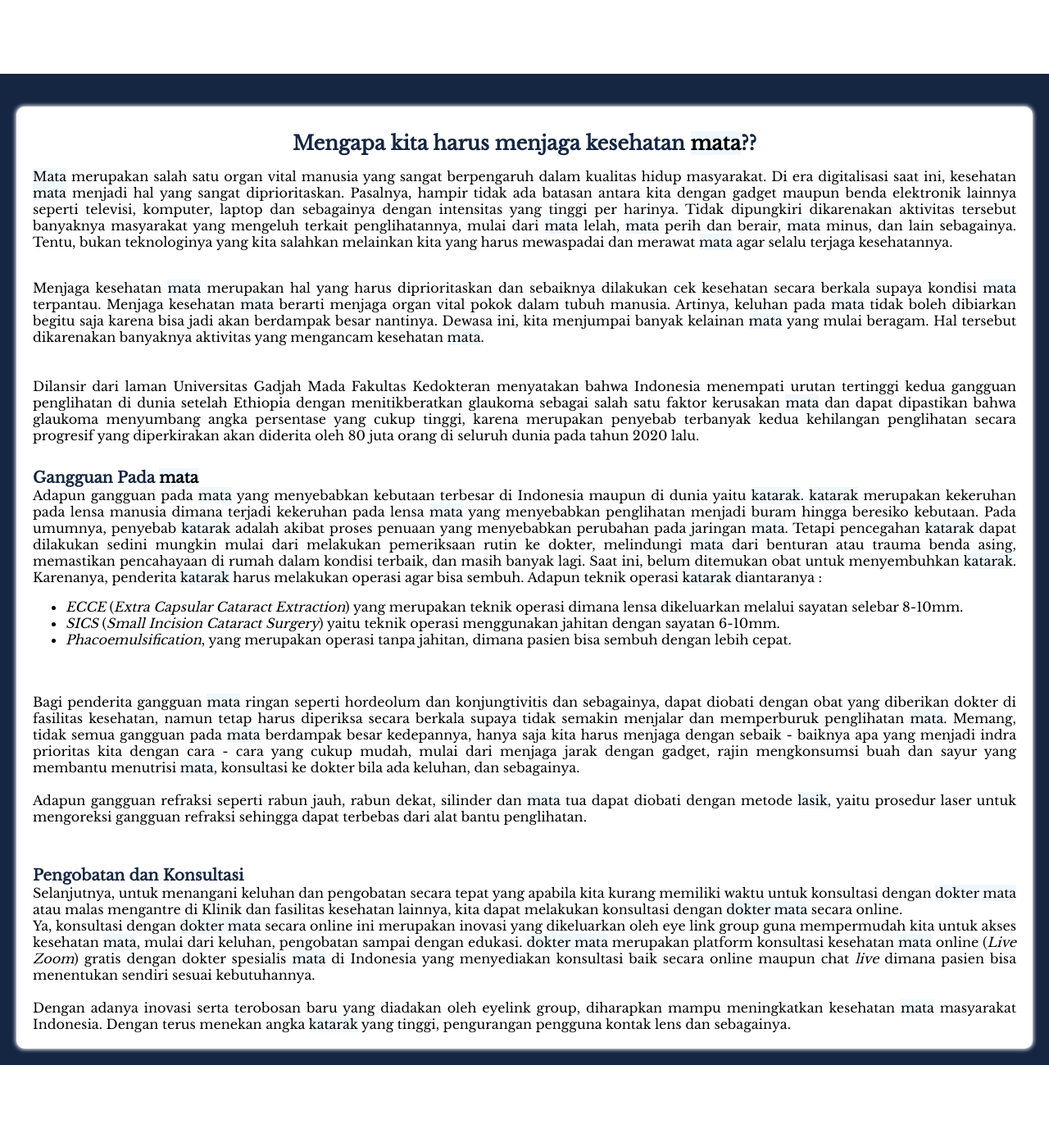
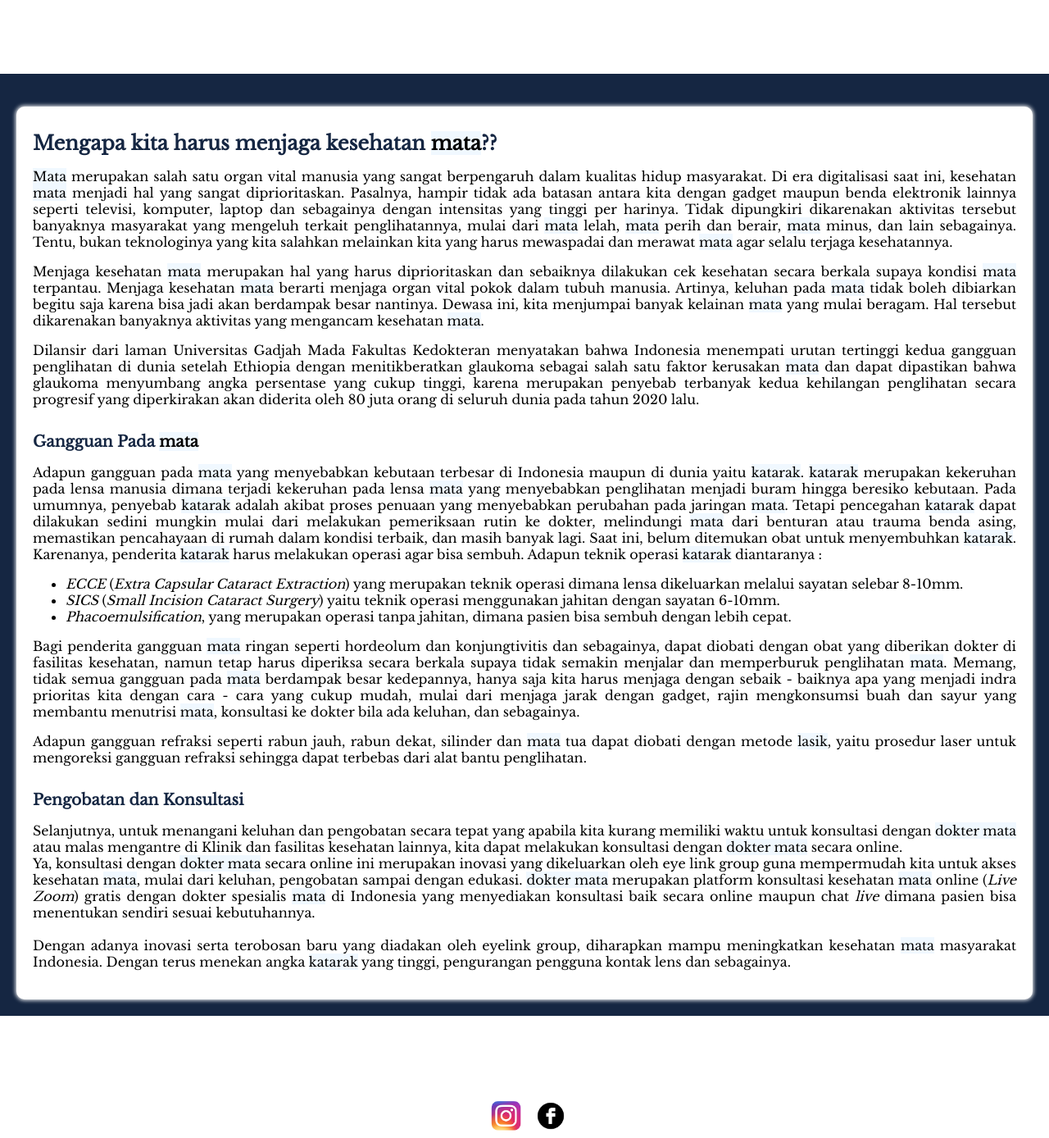
Before and after one commit to megamalias/megamalias.git.io, a plain HTML site: page index.html in a window 1280 px wide. Shown: the part 220-1608 px from the top of the page at 82% size. Drawn offline with nearby package versions, Linux system fonts and the light colour scheme; files whose address does not match are found by name.

Commit message:
Update index.html

```diff
--- a/index.html
+++ b/index.html
@@ -22,32 +22,32 @@
         <main>
             <div id="content">
                 <article class="card">
-                    <h2 align="center">Mengapa kita harus menjaga kesehatan <a href="https://kmu.id/anatomi.mata/"><b>mata</b></a>?? </h2>
+                    <h2 align="left">Mengapa kita harus menjaga kesehatan <a href="https://kmu.id/anatomi.mata/"><b>mata</b></a>?? </h2>
                     <p>
                         <a href="https://kmu.id/anatomi.mata/">Mata</a> merupakan salah satu organ vital manusia yang sangat berpengaruh dalam kualitas hidup masyarakat. Di era digitalisasi saat ini, kesehatan <a href="https://kmu.id/anatomi.mata/">mata</a> menjadi hal yang sangat diprioritaskan. Pasalnya, hampir tidak ada batasan antara kita dengan gadget maupun benda elektronik lainnya seperti televisi, komputer, laptop dan sebagainya dengan intensitas yang tinggi per harinya.
 Tidak dipungkiri dikarenakan aktivitas tersebut banyaknya masyarakat yang mengeluh terkait penglihatannya, mulai dari <a href="https://kmu.id/anatomi.mata/">mata</a> lelah, <a href="https://kmu.id/anatomi.mata/">mata</a> perih dan berair, <a href="https://kmu.id/anatomi.mata/">mata</a> minus, dan lain sebagainya.
 Tentu, bukan teknologinya yang kita salahkan melainkan kita yang harus mewaspadai dan merawat <a href="https://kmu.id/anatomi.mata/">mata</a> agar selalu terjaga kesehatannya.
-                    </p> <br>
-					Menjaga kesehatan <a href="https://kmu.id/anatomi.mata/">mata</a> merupakan hal yang harus diprioritaskan dan sebaiknya dilakukan cek kesehatan secara berkala supaya kondisi <a href="https://kmu.id/anatomi.mata/">mata</a> terpantau. Menjaga kesehatan <a href="https://kmu.id/anatomi.mata/">mata</a> berarti menjaga organ vital pokok dalam tubuh manusia. Artinya, keluhan pada <a href="https://kmu.id/anatomi.mata/">mata</a> tidak boleh dibiarkan begitu saja karena bisa jadi akan berdampak besar nantinya.
-Dewasa ini, kita menjumpai banyak kelainan <a href="https://kmu.id/anatomi.mata/">mata</a> yang mulai beragam. Hal tersebut dikarenakan banyaknya aktivitas yang mengancam kesehatan <a href="https://kmu.id/anatomi.mata/">mata</a>. <br> <br>
-
-				<br> Dilansir dari laman Universitas Gadjah Mada Fakultas Kedokteran menyatakan bahwa Indonesia menempati urutan tertinggi kedua gangguan penglihatan di dunia setelah Ethiopia dengan menitikberatkan glaukoma sebagai salah satu faktor kerusakan <a href="https://kmu.id/anatomi.mata/">mata</a> dan dapat dipastikan bahwa glaukoma menyumbang angka persentase yang cukup tinggi, karena merupakan penyebab terbanyak kedua kehilangan penglihatan secara progresif yang diperkirakan akan diderita oleh 80 juta orang di seluruh dunia pada tahun 2020 lalu.
-				<br id="Bag2"><br>
-				 <H3> Gangguan Pada <a href="https://kmu.id/anatomi.mata/"><b>mata</a></b> </h3>
-				Adapun gangguan pada <a href="https://kmu.id/anatomi.mata/">mata</a> yang menyebabkan kebutaan terbesar di Indonesia maupun di dunia yaitu <a href="https://kmu.id/mata-katarak">katarak</a>. <a href="https://kmu.id/mata-katarak">katarak</a> merupakan kekeruhan pada lensa manusia dimana terjadi kekeruhan pada lensa <a href="https://kmu.id/anatomi.mata/">mata</a> yang menyebabkan penglihatan menjadi buram hingga beresiko kebutaan. Pada umumnya, penyebab <a href="https://kmu.id/mata-katarak">katarak</a> adalah akibat proses penuaan yang menyebabkan perubahan pada jaringan <a href="https://kmu.id/anatomi.mata/">mata</a>.
+                    </p>
+					<p>Menjaga kesehatan <a href="https://kmu.id/anatomi.mata/">mata</a> merupakan hal yang harus diprioritaskan dan sebaiknya dilakukan cek kesehatan secara berkala supaya kondisi <a href="https://kmu.id/anatomi.mata/">mata</a> terpantau. Menjaga kesehatan <a href="https://kmu.id/anatomi.mata/">mata</a> berarti menjaga organ vital pokok dalam tubuh manusia. Artinya, keluhan pada <a href="https://kmu.id/anatomi.mata/">mata</a> tidak boleh dibiarkan begitu saja karena bisa jadi akan berdampak besar nantinya.
+Dewasa ini, kita menjumpai banyak kelainan <a href="https://kmu.id/anatomi.mata/">mata</a> yang mulai beragam. Hal tersebut dikarenakan banyaknya aktivitas yang mengancam kesehatan <a href="https://kmu.id/anatomi.mata/">mata</a>.
+</p>
+			Dilansir dari laman Universitas Gadjah Mada Fakultas Kedokteran menyatakan bahwa Indonesia menempati urutan tertinggi kedua gangguan penglihatan di dunia setelah Ethiopia dengan menitikberatkan glaukoma sebagai salah satu faktor kerusakan <a href="https://kmu.id/anatomi.mata/">mata</a> dan dapat dipastikan bahwa glaukoma menyumbang angka persentase yang cukup tinggi, karena merupakan penyebab terbanyak kedua kehilangan penglihatan secara progresif yang diperkirakan akan diderita oleh 80 juta orang di seluruh dunia pada tahun 2020 lalu.
+				<br><br>
+				 <H3 id="Bag2"> Gangguan Pada <a href="https://kmu.id/anatomi.mata/"><b>mata</a></b> </h3> </p>
+				<p>Adapun gangguan pada <a href="https://kmu.id/anatomi.mata/">mata</a> yang menyebabkan kebutaan terbesar di Indonesia maupun di dunia yaitu <a href="https://kmu.id/mata-katarak">katarak</a>. <a href="https://kmu.id/mata-katarak">katarak</a> merupakan kekeruhan pada lensa manusia dimana terjadi kekeruhan pada lensa <a href="https://kmu.id/anatomi.mata/">mata</a> yang menyebabkan penglihatan menjadi buram hingga beresiko kebutaan. Pada umumnya, penyebab <a href="https://kmu.id/mata-katarak">katarak</a> adalah akibat proses penuaan yang menyebabkan perubahan pada jaringan <a href="https://kmu.id/anatomi.mata/">mata</a>.
 Tetapi pencegahan <a href="https://kmu.id/mata-katarak">katarak</a> dapat dilakukan sedini mungkin mulai dari melakukan pemeriksaan rutin ke dokter, melindungi <a href="https://kmu.id/anatomi.mata/">mata</a> dari benturan atau trauma benda asing, memastikan pencahayaan di rumah dalam kondisi terbaik, dan masih banyak lagi.
 Saat ini, belum ditemukan obat untuk menyembuhkan <a href="https://kmu.id/mata-katarak">katarak</a>. Karenanya, penderita <a href="https://kmu.id/mata-katarak">katarak</a> harus melakukan operasi agar bisa sembuh. Adapun teknik operasi <a href="https://kmu.id/mata-katarak">katarak</a> diantaranya :
 <ul><li><i>ECCE </i>(<i>Extra Capsular Cataract Extraction</i>) yang merupakan teknik operasi dimana lensa dikeluarkan melalui sayatan selebar 8-10mm.</li>
 <li><i>SICS</i> (<i>Small Incision Cataract Surgery</i>) yaitu teknik operasi menggunakan jahitan dengan sayatan 6-10mm. </li>
 <li><i>Phacoemulsification</i>, yang merupakan operasi tanpa jahitan, dimana pasien bisa sembuh dengan lebih cepat.</li></ul>
-				<br><br>
+
 				Bagi penderita gangguan <a href="https://kmu.id/anatomi.mata/">mata</a> ringan seperti hordeolum dan konjungtivitis dan sebagainya, dapat diobati dengan obat yang diberikan dokter di fasilitas kesehatan, namun tetap harus diperiksa secara berkala supaya tidak semakin menjalar dan memperburuk penglihatan <a href="https://kmu.id/anatomi.mata/">mata</a>.
-Memang, tidak semua gangguan pada <a href="https://kmu.id/anatomi.mata/">mata</a> berdampak besar kedepannya, hanya saja kita harus menjaga dengan sebaik - baiknya apa yang menjadi indra prioritas kita dengan cara - cara yang cukup mudah, mulai dari menjaga jarak dengan gadget, rajin mengkonsumsi buah dan sayur yang membantu menutrisi <a href="https://kmu.id/anatomi.mata/">mata</a>, konsultasi ke dokter bila ada keluhan, dan sebagainya.
-				<br><br>
+Memang, tidak semua gangguan pada <a href="https://kmu.id/anatomi.mata/">mata</a> berdampak besar kedepannya, hanya saja kita harus menjaga dengan sebaik - baiknya apa yang menjadi indra prioritas kita dengan cara - cara yang cukup mudah, mulai dari menjaga jarak dengan gadget, rajin mengkonsumsi buah dan sayur yang membantu menutrisi <a href="https://kmu.id/anatomi.mata/">mata</a>, konsultasi ke dokter bila ada keluhan, dan sebagainya.</p>
+
 				Adapun gangguan refraksi seperti rabun jauh, rabun dekat, silinder dan <a href="https://kmu.id/anatomi.mata/">mata</a> tua dapat diobati dengan metode <a href="https://nationallasikcenter.id/lasik/">lasik</a>, yaitu prosedur laser untuk mengoreksi gangguan refraksi sehingga dapat terbebas dari alat bantu penglihatan.
-				<br id="Bag3"><br><br>
+				<br id="Bag3"><br>
 				<h3 > Pengobatan dan Konsultasi </h3>
-				Selanjutnya, untuk menangani keluhan dan pengobatan secara tepat yang apabila kita kurang memiliki waktu untuk konsultasi dengan <a href="https://doktermata.co.id/dokter-mata-konsultasi-kesehatan-mata/">dokter mata</a> atau malas mengantre di Klinik dan fasilitas kesehatan lainnya, kita dapat melakukan konsultasi dengan <a href="https://doktermata.co.id/dokter-mata-konsultasi-kesehatan-mata/">dokter mata</a> secara online. <br>
+				<p>Selanjutnya, untuk menangani keluhan dan pengobatan secara tepat yang apabila kita kurang memiliki waktu untuk konsultasi dengan <a href="https://doktermata.co.id/dokter-mata-konsultasi-kesehatan-mata/">dokter mata</a> atau malas mengantre di Klinik dan fasilitas kesehatan lainnya, kita dapat melakukan konsultasi dengan <a href="https://doktermata.co.id/dokter-mata-konsultasi-kesehatan-mata/">dokter mata</a> secara online. <br>
 				Ya, konsultasi dengan <a href="https://doktermata.co.id/dokter-mata-konsultasi-kesehatan-mata/">dokter mata</a> secara online ini merupakan inovasi yang dikeluarkan oleh eye link group guna mempermudah kita untuk akses kesehatan <a href="https://kmu.id/anatomi.mata/">mata</a>, mulai dari keluhan, pengobatan sampai dengan edukasi. <a href="https://doktermata.co.id/dokter-mata-konsultasi-kesehatan-mata/">dokter mata</a> merupakan platform konsultasi kesehatan <a href="https://kmu.id/anatomi.mata/">mata</a> online (<i>Live Zoom</i>) gratis dengan dokter spesialis <a href="https://kmu.id/anatomi.mata/">mata</a> di Indonesia yang menyediakan konsultasi baik secara online maupun chat <i>live</i> dimana pasien bisa menentukan sendiri sesuai kebutuhannya.
 <br><br>
 Dengan adanya inovasi serta terobosan baru yang diadakan oleh eyelink group, diharapkan mampu meningkatkan kesehatan <a href="https://kmu.id/anatomi.mata/">mata</a> masyarakat Indonesia. Dengan terus menekan angka <a href="https://kmu.id/mata-katarak">katarak</a> yang tinggi, pengurangan pengguna kontak lens dan sebagainya. <br>
```
